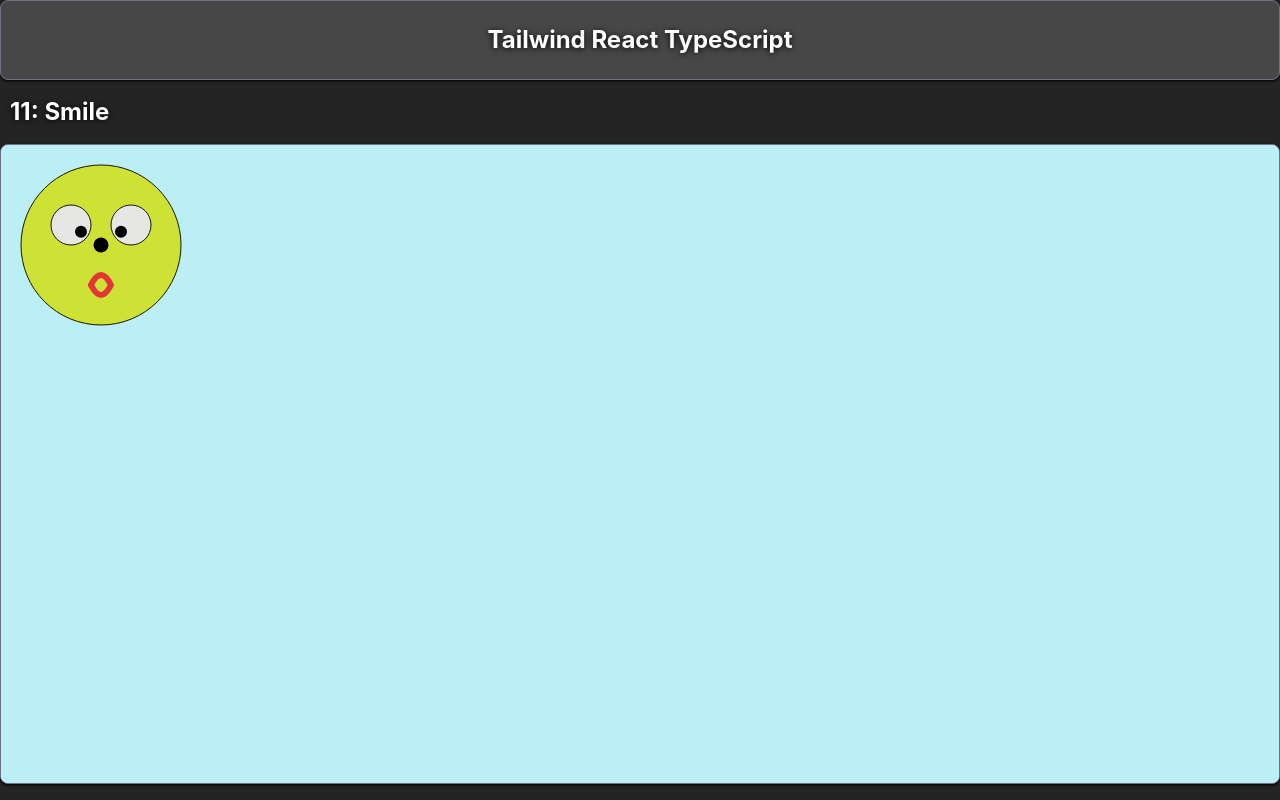
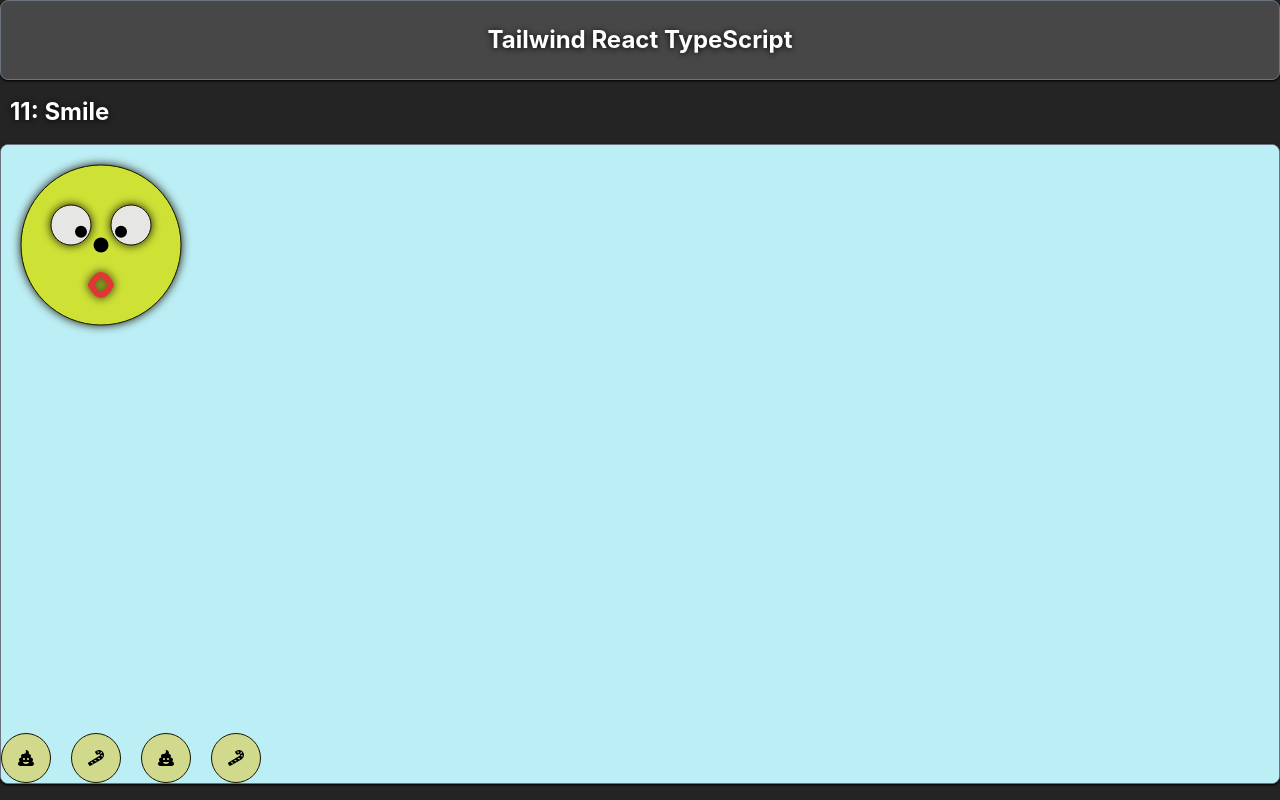
Before and after one commit to kozzztia/tailwind, a React (Vite) app: page / in a window 1280 px wide. Shown: the top 800 px of the page. Built offline with nearby package versions, Linux system fonts and the light colour scheme.

Commit message:
shit and candy

```diff
--- a/src/components/Smile/Smile.tsx
+++ b/src/components/Smile/Smile.tsx
@@ -1,13 +1,13 @@
-import { useState } from "react";
+import { createElement, memo, useState } from "react";
 import styles from "./styles.module.css";
+import { getPosition, products } from "./helpers";
 
 const Smile = () => {
     const [mousePosition, setMousePosition] = useState<{ x: number; y: number }>( { x: 100, y: 100 });
 
-    const handleMouseMove = (e: React.MouseEvent) => {
-        const rect = e.currentTarget.getBoundingClientRect();
-        const x = e.clientX - rect.left;
-        const y = e.clientY - rect.top;
+    const handleMouseMove = (e: React.MouseEvent<HTMLElement>) => {
+
+        const {x , y} = getPosition(e)
         setMousePosition({ x, y });
     };
 
@@ -18,6 +18,10 @@ const Smile = () => {
     return (
         <div className={styles.smile} onMouseMove={handleMouseMove} onMouseLeave={handleMouseLeave}>
             <Person mousePosition={mousePosition} />
+
+
+            <Products />
+
             <Cursor x={mousePosition?.x} y={mousePosition?.y} />
         </div>
     );
@@ -25,27 +29,14 @@ const Smile = () => {
 
 export default Smile;
 
-const Cursor = ({ x, y }: { x?: number; y?: number }) => {
-    return (
-        <svg
-            width="30"
-            height="30"
-            viewBox="0 0 200 200"
-            xmlns="http://www.w3.org/2000/svg"
-            className={styles.cursor}
-            style={{ left: x, top: y }}
-        >
-            {/* Круглая муха */}
-            <circle cx="100" cy="100" r="50" fill="black" />
-        </svg>
-    );
-};
 
-const Person = ({ mousePosition }: { mousePosition: { x: number; y: number } | null }) => {
+
+const Person = memo(({ mousePosition }: { mousePosition: { x: number; y: number } | null }) => {
     const eyeLeft = { x: 70, y: 80 };
     const eyeRight = { x: 130, y: 80 };
     const pupilRadius = 6;
     const eyeRadius = 12;
+    const safeRadius = 5; // Мёртвая зона, в которой зрачок остаётся на месте
 
     const getPupilPosition = (eye: { x: number; y: number }) => {
         if (!mousePosition) {
@@ -56,22 +47,17 @@ const Person = ({ mousePosition }: { mousePosition: { x: number; y: number } | n
         const dy = mousePosition.y - eye.y;
         const distance = Math.sqrt(dx * dx + dy * dy);
 
-        if (distance < 10) {
-            return {
-                x: (eyeLeft.x + eyeRight.x) / 2,
-                y: (eyeLeft.y + eyeRight.y) / 2
-            };
+        if (distance <= safeRadius) {
+            return { x: eye.x, y: eye.y };
         }
 
-        if (distance <= eyeRadius) {
-            return { x: mousePosition.x, y: mousePosition.y };
-        } else {
-            const angle = Math.atan2(dy, dx);
-            return {
-                x: eye.x + Math.cos(angle) * eyeRadius,
-                y: eye.y + Math.sin(angle) * eyeRadius
-            };
-        }
+        const maxDistance = Math.min(distance, eyeRadius);
+        const angle = Math.atan2(dy, dx);
+
+        return {
+            x: eye.x + Math.cos(angle) * maxDistance,
+            y: eye.y + Math.sin(angle) * maxDistance
+        };
     };
 
     const leftPupil = getPupilPosition(eyeLeft);
@@ -91,4 +77,35 @@ const Person = ({ mousePosition }: { mousePosition: { x: number; y: number } | n
             <path d="M 90 140 Q 100 160, 110 140 Q 100 120, 90 140" className={styles.mouth} />
         </svg>
     );
-};
+});
+
+
+const Cursor = memo(({ x, y }: { x?: number; y?: number }) => {
+    return (
+        <svg
+            width="30"
+            height="30"
+            viewBox="0 0 200 200"
+            xmlns="http://www.w3.org/2000/svg"
+            className={styles.cursor}
+            style={{ left: x, top: y }}
+        >
+            {/* Круглая муха */}
+            <circle cx="100" cy="100" r="50" fill="black" />
+        </svg>
+    );
+});
+
+const Products = memo(() => {
+    return (
+        <div className={styles.products}>
+            {
+                products.map(product => (
+                    <div key={product.id} className={styles.product}>
+                       {createElement(product.link, { className: styles.icon })}
+                    </div>
+                ))
+            }
+        </div>
+    );
+});
--- a/src/components/Smile/helpers.ts
+++ b/src/components/Smile/helpers.ts
@@ -1,3 +1,36 @@
-export const eyesMove = (e : React.MouseEvent) => {
-    console.log(e.target)
-}
+import { FaPoo, FaCandyCane } from "react-icons/fa";
+
+export const getPosition = (e: React.MouseEvent<HTMLElement>) => {
+    const rect = e.currentTarget.getBoundingClientRect();
+    const x = e.clientX - rect.left;
+    const y = e.clientY - rect.top;
+    return { x, y };
+};
+
+export const products = [
+    {
+        id: 1,
+        name: "1",
+        type: "poo",
+        link : FaPoo,
+    },
+    {
+        id: 2,
+        name: "2",
+        type: "food",
+        link: FaCandyCane,
+    },
+    {
+        id: 3,
+        name: "3",
+        type : "poo",
+        link: FaPoo,
+    },
+    {
+        id: 4,
+        name: "4",
+        type: "food",
+        link: FaCandyCane,
+    }
+
+]
--- a/src/components/Smile/styles.module.css
+++ b/src/components/Smile/styles.module.css
@@ -18,6 +18,7 @@
   height: 100%;
   position: relative;
   cursor: none;
+
   .cursor {
     position: absolute;
     fill: var(--smile-border-color);
@@ -29,10 +30,12 @@
     .face {
       fill: var(--smile-person);
       stroke: var(--smile-border-color);
+      filter: drop-shadow(0 0 5px var(--smile-border-color));
     }
     .eye {
       fill: var(--eyes-color);
       stroke: var(--smile-border-color);
+      filter: drop-shadow(0 0 5px var(--smile-border-color));
     }
     .mouth {
       fill: transparent;
@@ -40,6 +43,25 @@
       stroke-width: 6px;
       stroke-linecap: round;
       stroke-linejoin: round;
+      filter: drop-shadow(0 0 5px var(--smile-border-color));
+    }
+  }
+
+  .products{
+    position: absolute;
+    bottom: 0;
+    display: flex;
+    flex-direction: row;
+    gap: 20px;
+    .product{
+      width: 50px;
+      height: 50px;
+      border-radius: 50px;
+      background-color: var(--smile-person2);
+      border: 1px solid var(--smile-border-color);
+      display: flex;
+      justify-content: center;
+      align-items: center;
     }
   }
 }
--- a/src/components/Timer/Timer.tsx
+++ b/src/components/Timer/Timer.tsx
@@ -7,7 +7,6 @@ import { FaMusic, FaPause, FaTrash } from "react-icons/fa";
 
 const Timer: FC = () => {
   const [alert, setAlert] = useState<boolean>(false);
-  console.log(alert)
   return (
     <div className={styles.container}>
       <ViewTimer setAlert={setAlert} />
```
